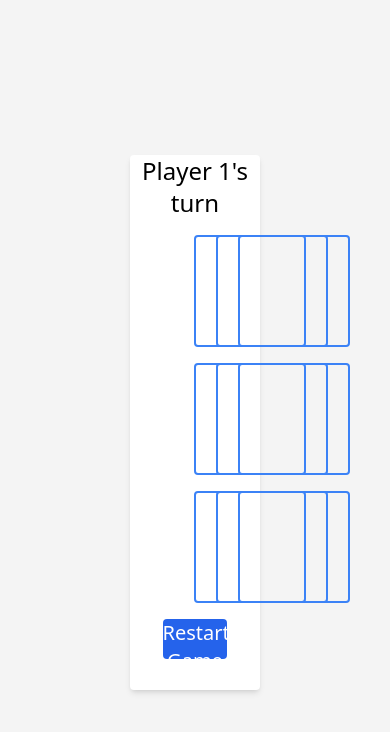
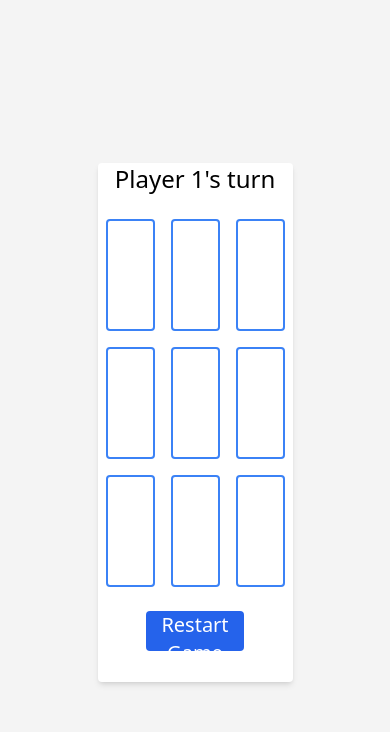
Before and after one commit to Usecodevishal/Tic_Tac_Toe_js, a plain HTML site: page index.html in a window 390 px wide. Both pictures are taken after a click on the button "Start Game". Drawn offline with Linux system fonts and the light colour scheme.

Commit message:
mobile responsive

```diff
--- a/index.html
+++ b/index.html
@@ -4,10 +4,10 @@
     <meta charset="UTF-8" />
     <meta name="viewport" content="width=device-width, initial-scale=1.0" />
     <link rel="stylesheet" href="style.css" />
-    <title>Document</title>
+    <title>Game: Tic Tac Toe</title>
   </head>
   <body class="flex justify-center items-center w-screen h-screen bg-[#f4f4f4]">
-    <div id="startGame-page" class=" shadow-md w-1/3 rounded-md bg-white h-fit text-center">
+    <div id="startGame-page" class=" shadow-md md:w-1/3 w-1/2 rounded-md bg-white h-fit text-center">
       <h1 class="text-4xl font-semibold text-gray-700 mb-8">Tic Tac Toe</h1>
       <input
         id="player-1"
@@ -31,27 +31,27 @@
 
     </div>
 
-    <div id="GameBoard" class="shadow-md hidden w-1/3 h-fit pb-4 bg-white rounded text-center">
+    <div id="GameBoard" class="shadow-md hidden md:w-1/3 w-1/2 h-fit pb-4 bg-white rounded text-center">
       <h2 id="player-turn" class="text-2xl mb-4"></h2>
-      <div class="container w-full h-full grid grid-cols-3 place-content-center gap-4 gap-x-0 pl-16">
-        <div class="cell border-2 border-blue-500 grid-box rounded  hover:bg-slate-300 hover:scale-110 transition-all w-28 flex justify-center items-center h-28 text-4xl" onclick="moveInBox(0)"></div>
-        <div class="cell border-2 border-blue-500 grid-box rounded  hover:bg-slate-300 hover:scale-110 transition-all w-28 flex justify-center items-center h-28 text-4xl" onclick="moveInBox(1)"></div>
-        <div class="cell border-2 border-blue-500 grid-box rounded  hover:bg-slate-300 hover:scale-110 transition-all w-28 flex justify-center items-center h-28 text-4xl" onclick="moveInBox(2)"></div>
-        <div class="cell border-2 border-blue-500 grid-box rounded  hover:bg-slate-300 hover:scale-110 transition-all w-28 flex justify-center items-center h-28 text-4xl" onclick="moveInBox(3)"></div>
-        <div class="cell border-2 border-blue-500 grid-box rounded  hover:bg-slate-300 hover:scale-110 transition-all w-28 flex justify-center items-center h-28 text-4xl" onclick="moveInBox(4)"></div>
-        <div class="cell border-2 border-blue-500 grid-box rounded  hover:bg-slate-300 hover:scale-110 transition-all w-28 flex justify-center items-center h-28 text-4xl" onclick="moveInBox(5)"></div>
-        <div class="cell border-2 border-blue-500 grid-box rounded  hover:bg-slate-300 hover:scale-110 transition-all w-28 flex justify-center items-center h-28 text-4xl" onclick="moveInBox(6)"></div>
-        <div class="cell border-2 border-blue-500 grid-box rounded  hover:bg-slate-300 hover:scale-110 transition-all w-28 flex justify-center items-center h-28 text-4xl" onclick="moveInBox(7)"></div>
-        <div class="cell border-2 border-blue-500 grid-box rounded  hover:bg-slate-300 hover:scale-110 transition-all w-28 flex justify-center items-center h-28 text-4xl" onclick="moveInBox(8)"></div>
+      <div class="container w-full h-full grid grid-cols-3 justify-center items-center gap-4 gap-x-4 md:pl-8 p-2">
+        <div class="cell border-2 border-blue-500  rounded  hover:bg-slate-300 hover:scale-110 transition-all max-w-28 flex justify-center items-center h-28 text-4xl" onclick="moveInBox(0)"></div>
+        <div class="cell border-2 border-blue-500  rounded  hover:bg-slate-300 hover:scale-110 transition-all max-w-28 flex justify-center items-center h-28 text-4xl" onclick="moveInBox(1)"></div>
+        <div class="cell border-2 border-blue-500  rounded  hover:bg-slate-300 hover:scale-110 transition-all max-w-28 flex justify-center items-center h-28 text-4xl" onclick="moveInBox(2)"></div>
+        <div class="cell border-2 border-blue-500  rounded  hover:bg-slate-300 hover:scale-110 transition-all max-w-28 flex justify-center items-center h-28 text-4xl" onclick="moveInBox(3)"></div>
+        <div class="cell border-2 border-blue-500  rounded  hover:bg-slate-300 hover:scale-110 transition-all max-w-28 flex justify-center items-center h-28 text-4xl" onclick="moveInBox(4)"></div>
+        <div class="cell border-2 border-blue-500  rounded  hover:bg-slate-300 hover:scale-110 transition-all max-w-28 flex justify-center items-center h-28 text-4xl" onclick="moveInBox(5)"></div>
+        <div class="cell border-2 border-blue-500  rounded  hover:bg-slate-300 hover:scale-110 transition-all max-w-28 flex justify-center items-center h-28 text-4xl" onclick="moveInBox(6)"></div>
+        <div class="cell border-2 border-blue-500  rounded  hover:bg-slate-300 hover:scale-110 transition-all max-w-28 flex justify-center items-center h-28 text-4xl" onclick="moveInBox(7)"></div>
+        <div class="cell border-2 border-blue-500  rounded  hover:bg-slate-300 hover:scale-110 transition-all max-w-28 flex justify-center items-center h-28 text-4xl" onclick="moveInBox(8)"></div>
     </div>
 
     <button onclick="restartGame()" id="restartBtn" class="transition ease-in-out delay-150 text-center text-xl text-white rounded w-1/2 h-10 mt-4 bg-blue-600 hover:text-xl hover:bg-blue-700">Restart Game</button>
   </div>
 
   <div id="game-over" class=" w-screen h-screen  justify-center items-center absolute bg-[rgba(0,0,0,0.5)] ">
-    <div class="container w-1/3 h-1/4 bg-white  rounded-md flex flex-col gap-4 justify-center items-center ">
-      <h2 id="winner-div" class="text-2xl"></h2>
-      <button class="w-1/2 h-1/4 bg-blue-500 rounded text-xl" onclick="restartGame()">Play Again?</button>
+    <div class="container md:w-1/3 w-1/2 h-1/4 bg-white  rounded-md flex flex-col gap-4 justify-center items-center ">
+      <h2 id="winner-div" class="md:text-2xl text-xl"></h2>
+      <button class="w-1/2 h-1/4 hover:bg-blue-600 text-white transition ease-in-out delay-150 bg-blue-500 rounded text-xl" onclick="restartGame()">Play Again?</button>
     </div>
   </div>
 
--- a/script.js
+++ b/script.js
@@ -70,7 +70,7 @@ function checkResult() {
 
   let gameDraw = !gameState.includes("");
 
-  if(gameDraw){
+  if(gameDraw && gameWon == false){
     gameRunning = false;
     gameOver("Draw");
   }
```
Also changed, not shown: style.css.
